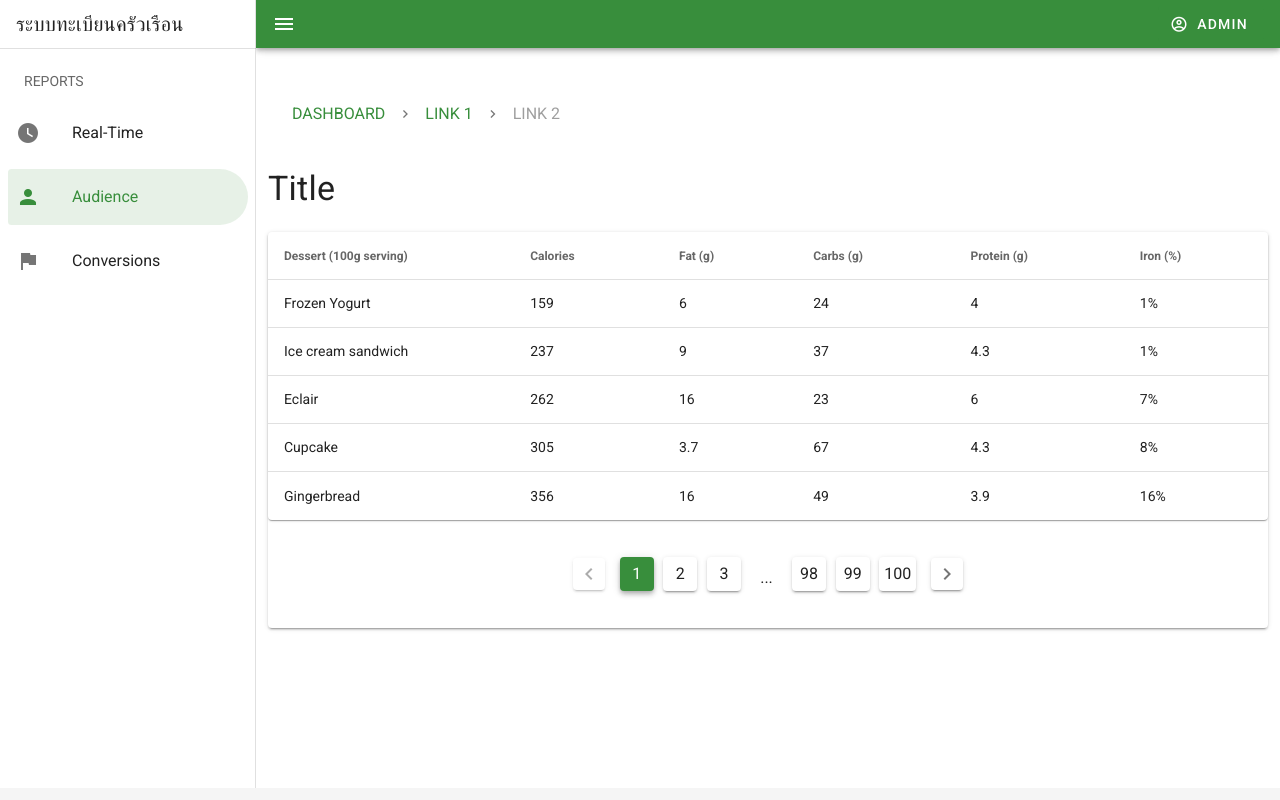
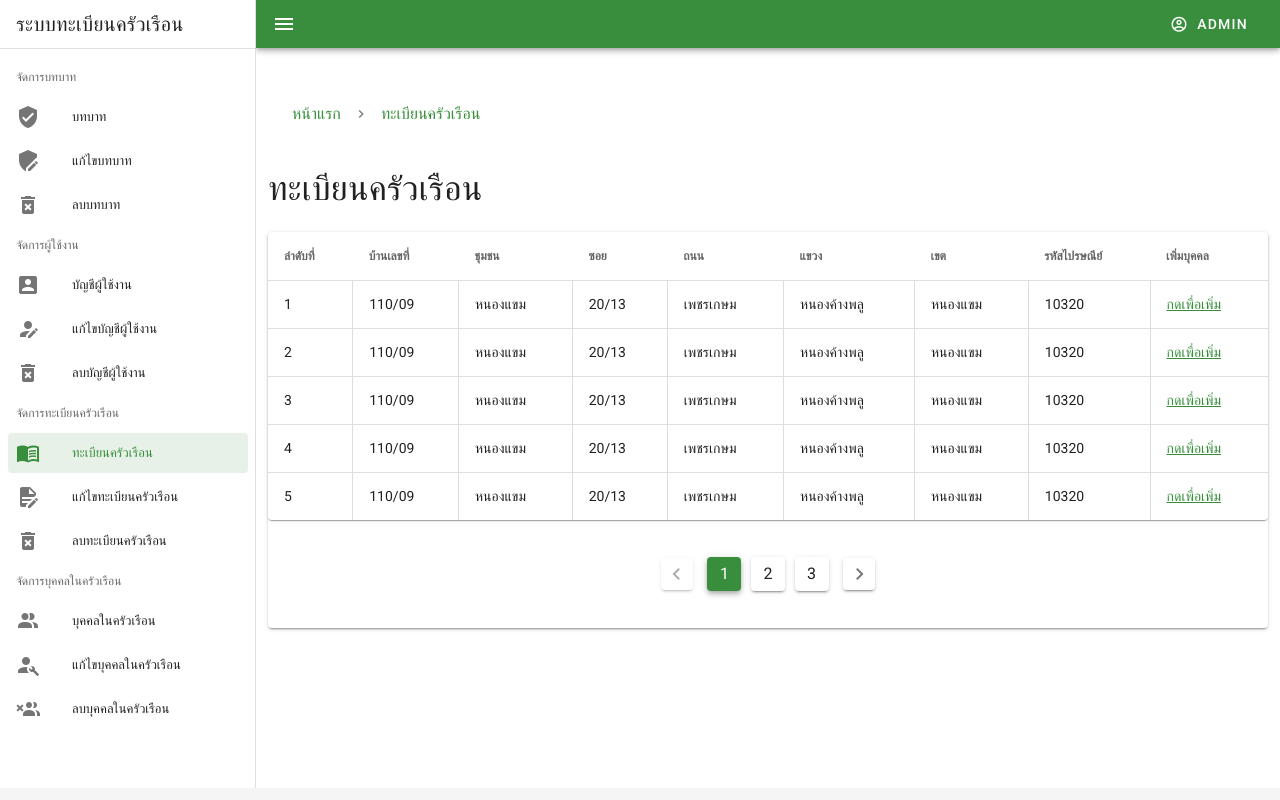
Before and after one commit to phanuphongforwork/end-project-new, a Nuxt app: page / in a window 1280 px wide. Built offline with nearby package versions, Linux system fonts and the light colour scheme.

Commit message:
feat: update

```diff
--- a/components/Breadcrumbs.vue
+++ b/components/Breadcrumbs.vue
@@ -16,19 +16,14 @@ export default {
   data: () => ({
     items: [
       {
-        text: "Dashboard",
+        text: "หน้าแรก",
         disabled: false,
-        href: "breadcrumbs_dashboard",
+        href: "/",
       },
       {
-        text: "Link 1",
+        text: "ทะเบียนครัวเรือน",
         disabled: false,
-        href: "breadcrumbs_link_1",
-      },
-      {
-        text: "Link 2",
-        disabled: true,
-        href: "breadcrumbs_link_2",
+        href: "/",
       },
     ],
   }),
--- a/layouts/default.vue
+++ b/layouts/default.vue
@@ -12,18 +12,27 @@
 
       <v-divider></v-divider>
 
-      <v-list shaped nav>
-        <v-subheader>REPORTS</v-subheader>
-        <v-list-item-group v-model="selectedItem" color="primary">
-          <v-list-item v-for="(item, i) in items" :key="i">
+      <v-list nav dense>
+        <div v-for="(item, i) in items" :key="i">
+          <v-subheader>{{ item.title }}</v-subheader>
+          <v-list-item-group color="primary">
+            <v-list-item
+              :class="{
+                'v-item--active': menu.active === true,
+                'v-list-item--active': menu.active === true,
+              }"
+              v-for="(menu, i) in item.subMenus"
+              :key="i"
+            >
               <v-list-item-icon>
-              <v-icon v-text="item.icon"></v-icon>
+                <v-icon v-text="menu.icon"></v-icon>
               </v-list-item-icon>
               <v-list-item-content>
-              <v-list-item-title v-text="item.text"></v-list-item-title>
+                <v-list-item-title v-text="menu.text"></v-list-item-title>
               </v-list-item-content>
             </v-list-item>
           </v-list-item-group>
+        </div>
       </v-list>
     </v-navigation-drawer>
 
@@ -41,42 +50,6 @@
             Admin
           </v-btn>
         </template>
-
-        <v-list>
-          <v-list-item>
-            <v-list-item-avatar>
-              <v-img src="https://cdn.vuetifyjs.com/images/john.png"></v-img>
-            </v-list-item-avatar>
-          </v-list-item>
-
-          <v-list-item link>
-            <v-list-item-content>
-              <v-list-item-title class="text-h6">
-                John Leider
-              </v-list-item-title>
-              <v-list-item-subtitle>john@vuetifyjs.com</v-list-item-subtitle>
-            </v-list-item-content>
-
-            <v-list-item-action>
-              <v-icon>mdi-menu-down</v-icon>
-            </v-list-item-action>
-          </v-list-item>
-        </v-list>
-
-        <v-divider></v-divider>
-        <v-list nav dense>
-          <v-list-item-group v-model="selectedItem" color="primary">
-            <v-list-item v-for="(item, i) in lists" :key="i">
-              <v-list-item-icon>
-                <v-icon v-text="item.icon"></v-icon>
-              </v-list-item-icon>
-
-              <v-list-item-content>
-                <v-list-item-title v-text="item.text"></v-list-item-title>
-              </v-list-item-content>
-            </v-list-item>
-          </v-list-item-group>
-        </v-list>
       </v-menu>
     </v-app-bar>
 
@@ -91,7 +64,7 @@
         </v-row>
 
         <v-row>
-          <v-col class="text-h4"> Title </v-col>
+          <v-col class="text-h4"> ทะเบียนครัวเรือน </v-col>
         </v-row>
 
         <!-- If using vue-router -->
@@ -119,9 +92,77 @@ export default {
       lists: [{ text: "Log Out", icon: "mdi-logout" }],
       selectedItem: 1,
       items: [
-        { text: "Real-Time", icon: "mdi-clock" },
-        { text: "Audience", icon: "mdi-account" },
-        { text: "Conversions", icon: "mdi-flag" },
+        {
+          title: "จัดการบทบาท",
+          subMenus: [
+            {
+              text: "บทบาท",
+              icon: "mdi-shield-check",
+              active: false,
+            },
+            {
+              text: "แก้ไขบทบาท",
+              icon: "mdi-shield-edit ",
+              active: false,
+            },
+            { text: "ลบบทบาท", icon: "mdi-delete-forever ", active: false },
+          ],
+        },
+        {
+          title: "จัดการผู้ใช้งาน",
+          subMenus: [
+            {
+              text: "บัญชีผู้ใช้งาน",
+              icon: "mdi-account-box ",
+              active: false,
+            },
+            {
+              text: "แก้ไขบัญชีผู้ใช้งาน",
+              icon: "mdi-account-edit  ",
+              active: false,
+            },
+            {
+              text: "ลบบัญชีผู้ใช้งาน",
+              icon: "mdi-delete-forever",
+              active: false,
+            },
+          ],
+        },
+        {
+          title: "จัดการทะเบียนครัวเรือน",
+          subMenus: [
+            {
+              text: "ทะเบียนครัวเรือน",
+              icon: "mdi-book-open-variant ",
+              active: true,
+            },
+            {
+              text: "แก้ไขทะเบียนครัวเรือน",
+              icon: "mdi-file-document-edit",
+              active: false,
+            },
+            { text: "ลบทะเบียนครัวเรือน", icon: "mdi-delete-forever" },
+          ],
+        },
+        {
+          title: "จัดการบุคคลในครัวเรือน",
+          subMenus: [
+            {
+              text: "บุคคลในครัวเรือน",
+              icon: "mdi-account-multiple",
+              active: false,
+            },
+            {
+              text: "แก้ไขบุคคลในครัวเรือน",
+              icon: "mdi-account-wrench",
+              active: false,
+            },
+            {
+              text: "ลบบุคคลในครัวเรือน",
+              icon: "mdi-account-multiple-remove ",
+            },
+          ],
+        },
       ],
     };
   },
--- a/pages/index.vue
+++ b/pages/index.vue
@@ -5,14 +5,21 @@
         :headers="headers"
         :items="desserts"
         hide-default-footer
+        disable-filtering
+        disable-sort
+        items-per-page="5"
         class="elevation-1"
-      ></v-data-table>
+      >
+        <template v-slot:item.actions="{ item }">
+          <a href="#">กดเพื่อเพิ่ม</a>
+        </template>
+      </v-data-table>
       <!-- <hr /> -->
       <div class="px-4 py-4">
         <v-pagination
           class="mt-4"
           v-model="page"
-          :length="100"
+          :length="desserts.length / 10"
           total-visible="7"
         ></v-pagination>
       </div>
@@ -28,62 +35,53 @@ export default {
       page: 1,
       headers: [
         {
-          text: "Dessert (100g serving)",
+          text: "ลำดับที่",
+          value: "index",
+        },
+        {
+          text: "บ้านเลขที่",
           align: "start",
           sortable: false,
-          value: "name",
+          value: "1",
         },
-        { text: "Calories", value: "calories" },
-        { text: "Fat (g)", value: "fat" },
-        { text: "Carbs (g)", value: "carbs" },
-        { text: "Protein (g)", value: "protein" },
-        { text: "Iron (%)", value: "iron" },
+        { text: "ชุมชน", value: "2" },
+        { text: "ซอย", value: "3" },
+        { text: "ถนน", value: "4" },
+        { text: "แขวง", value: "5" },
+        { text: "เขต", value: "6" },
+        { text: "รหัสไปรษณีย์", value: "7" },
+        { text: "เพิ่มบุคคล", value: "actions", sortable: false },
       ],
-      desserts: [
-        {
-          name: "Frozen Yogurt",
-          calories: 159,
-          fat: 6.0,
-          carbs: 24,
-          protein: 4.0,
-          iron: "1%",
-        },
-        {
-          name: "Ice cream sandwich",
-          calories: 237,
-          fat: 9.0,
-          carbs: 37,
-          protein: 4.3,
-          iron: "1%",
-        },
-        {
-          name: "Eclair",
-          calories: 262,
-          fat: 16.0,
-          carbs: 23,
-          protein: 6.0,
-          iron: "7%",
-        },
-        {
-          name: "Cupcake",
-          calories: 305,
-          fat: 3.7,
-          carbs: 67,
-          protein: 4.3,
-          iron: "8%",
-        },
-        {
-          name: "Gingerbread",
-          calories: 356,
-          fat: 16.0,
-          carbs: 49,
-          protein: 3.9,
-          iron: "16%",
-        },
-      ],
+      desserts: Array(30)
+        .fill({
+          1: "110/09",
+          2: "หนองแขม",
+          3: "20/13",
+          4: "เพชรเกษม",
+          5: "หนองค้างพลู",
+          6: "หนองแขม",
+          7: "10320",
+        })
+        .map((e, index) => {
+          return {
+            ...e,
+            index: Number(index) + 1,
+          };
+        }),
     };
   },
 };
 </script>
 
-<style></style>
+<style>
+table {
+  border: none;
+  border-collapse: collapse;
+}
+table td {
+  border-left: 1px solid #dddddd;
+}
+table td:first-child {
+  border-left: none;
+}
+</style>
```
Lines whose indentation alone changed are shown as unchanged.
